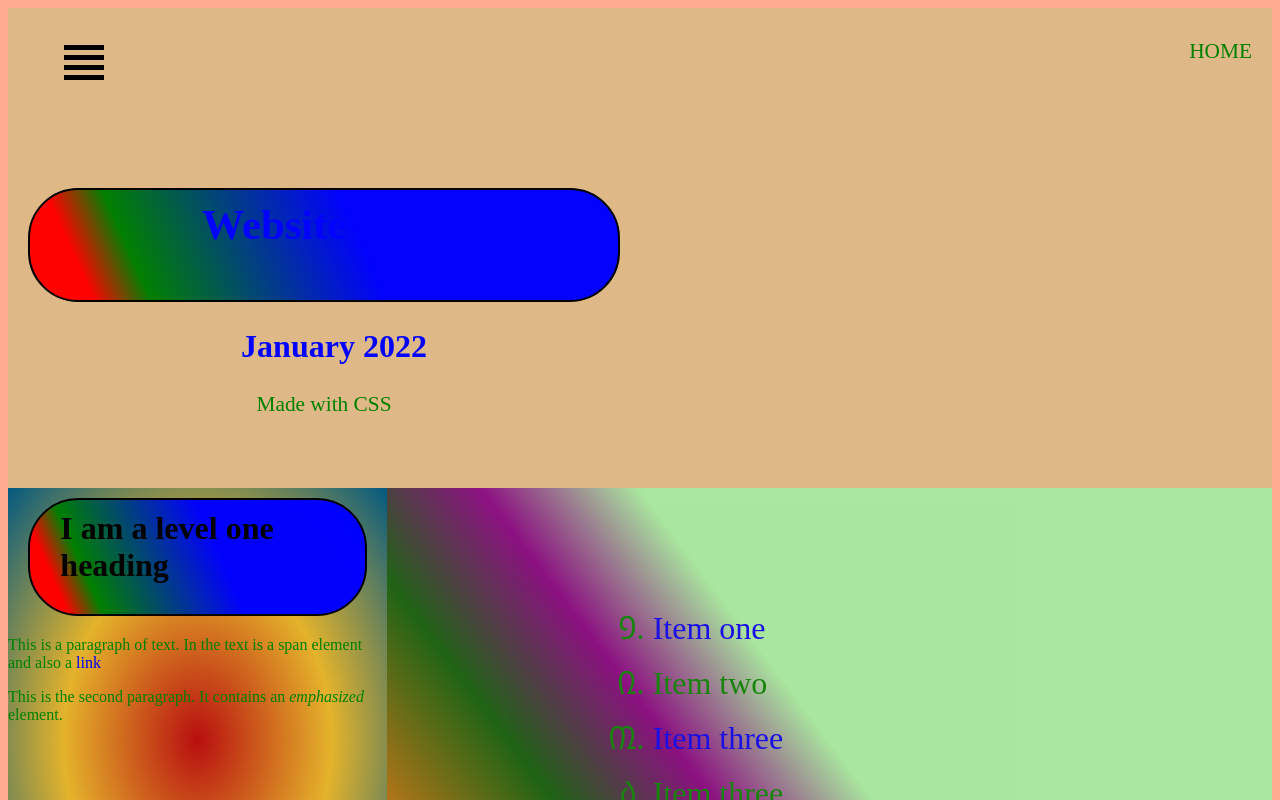
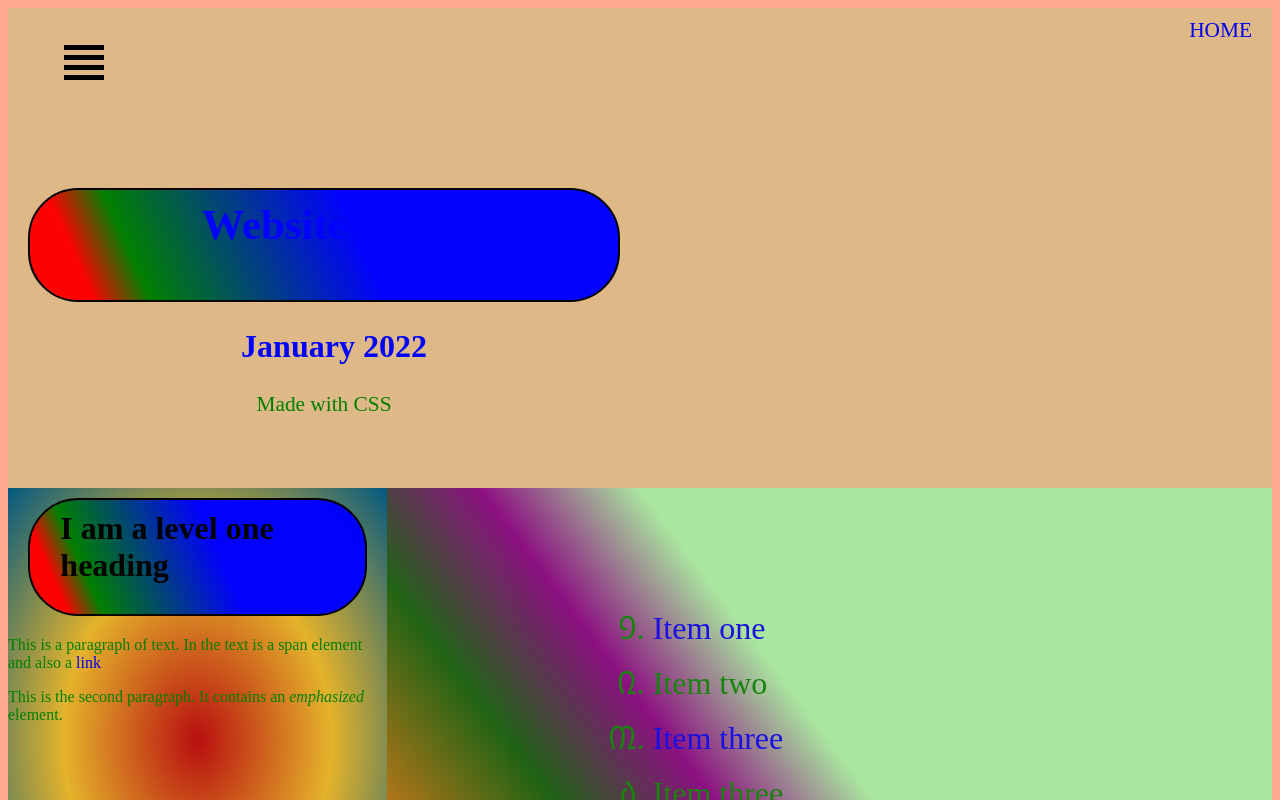
Before and after one commit to BsMWgEr/HTML-CSS-Practice, a plain HTML site: page index.html in a window 1280 px wide. Shown: the top 800 px of the page. Drawn offline with Linux system fonts and the light colour scheme.

Commit message:
Menu update

```diff
--- a/index.html
+++ b/index.html
@@ -56,7 +56,7 @@
                 </div>
             </div>
             <div class="right_side">
-                <p>HOME</p>
+                <a href="https://jsquad.dev">HOME</a>
             </div>
         </div>
     </div>
```
